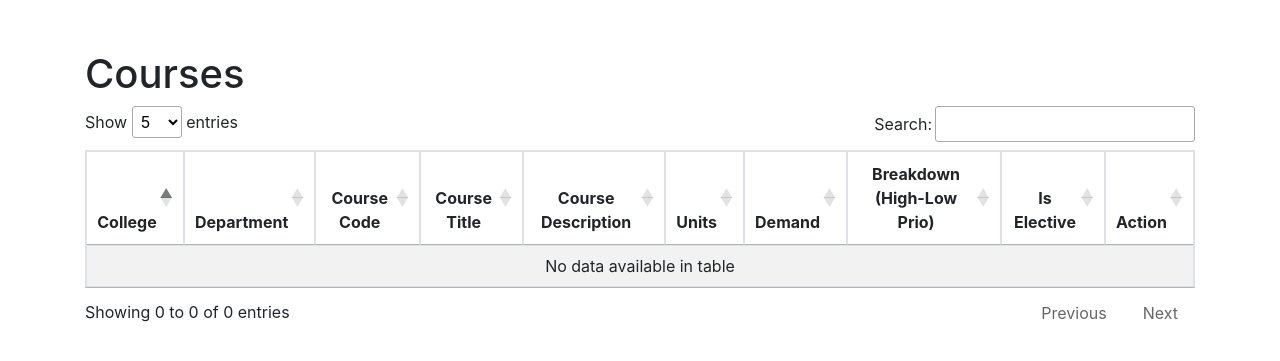
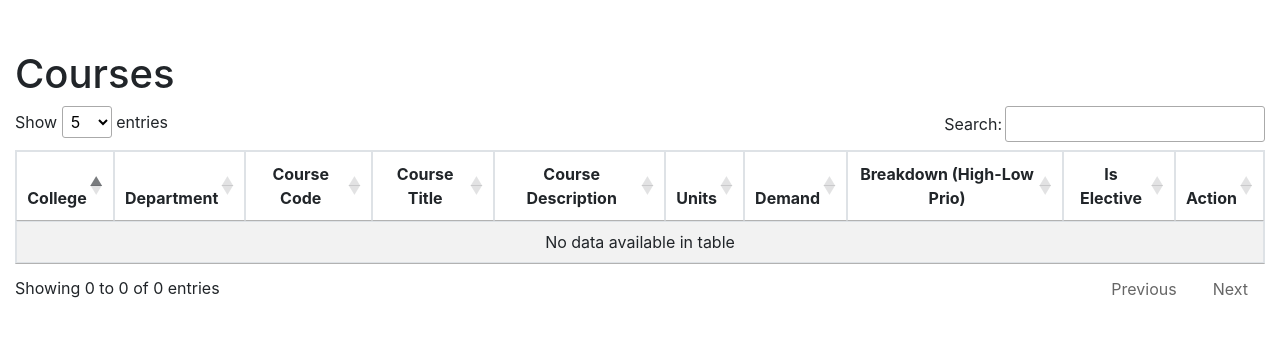
Before and after one commit to mauimaui17/my_demand_tracker, a Django app: page / in a window 1280 px wide. Shown: the part 54-415 px from the top of the page. Run offline with Django 5.2, Linux system fonts and the light colour scheme; data that the repository does not hold is empty; some libraries are stand-ins or nearby versions.

Commit message:
Update index.html

```diff
--- a/tracker/templates/tracker/index.html
+++ b/tracker/templates/tracker/index.html
@@ -2,7 +2,7 @@
 {% block title %}Subjects{% endblock %}
 {% block content %}
 <body>
-    <div class="container" id='catalog-container'>
+    <div class="container-fluid" id='catalog-container'>
         <h1>Courses</h1>
         <table id="course_table" class="table table-striped table-bordered">
             <thead>
```
